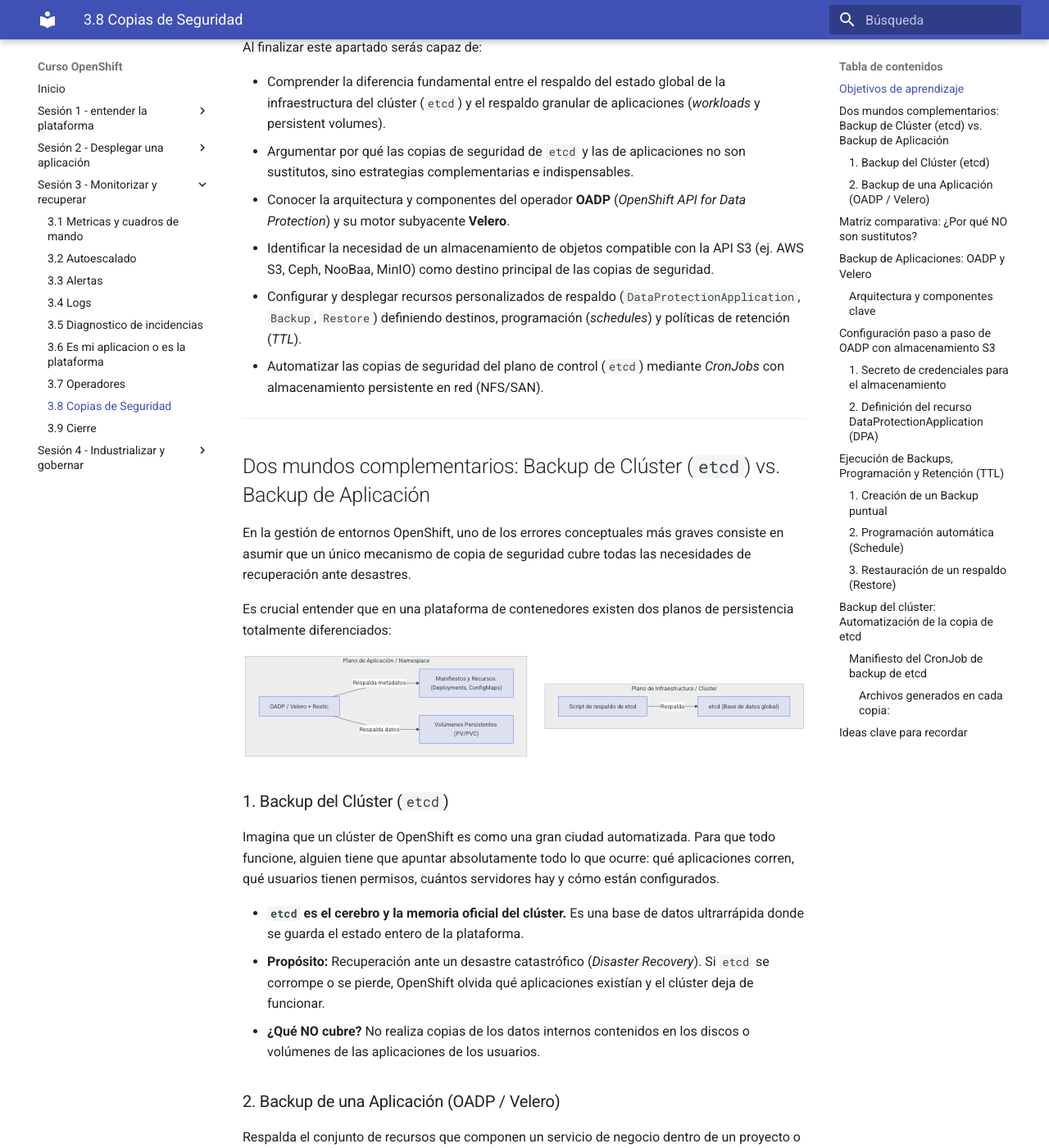
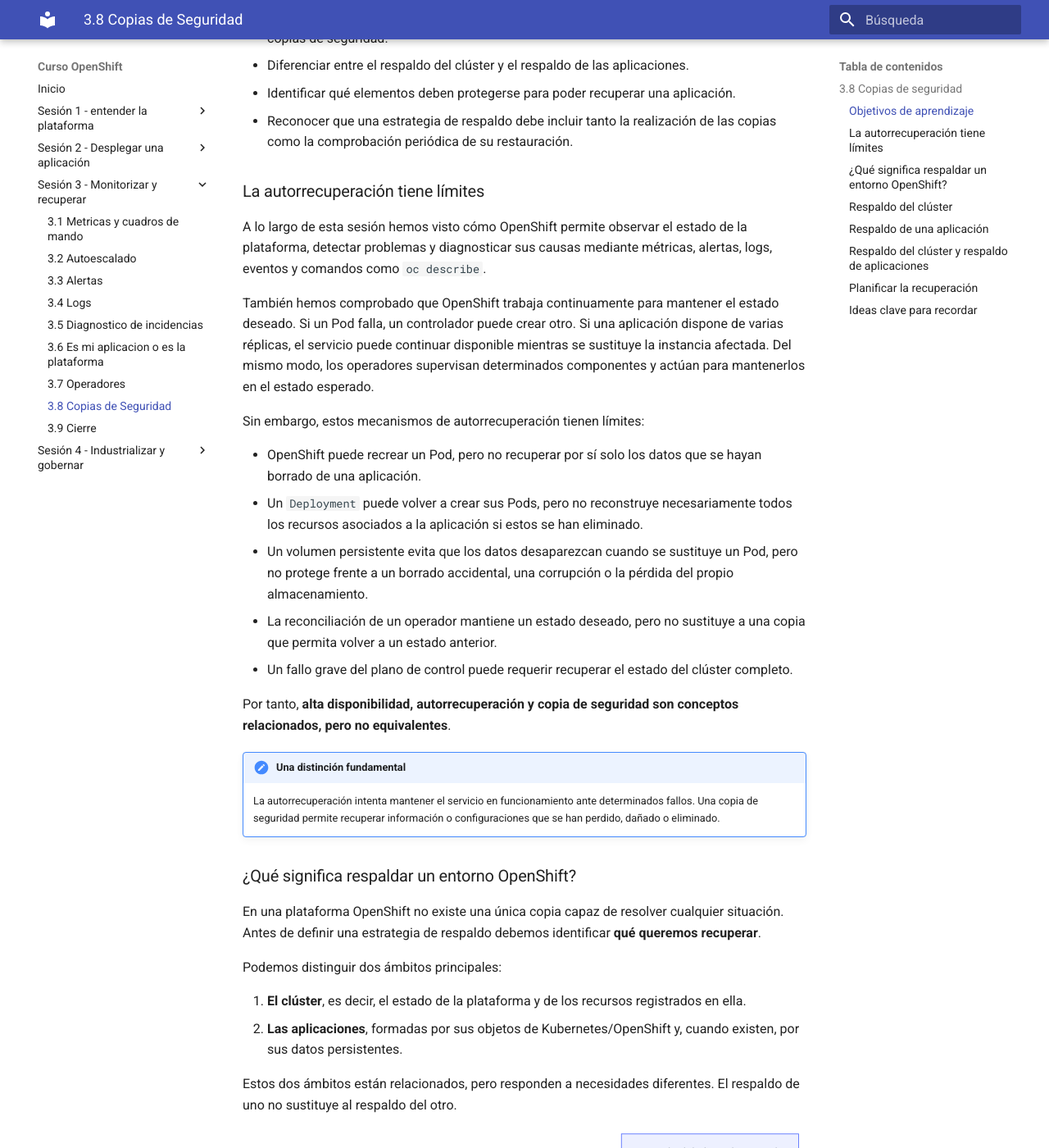
Before and after one commit to ieftraining/curso-openshift, an MkDocs documentation site: the page built from docs/sesion3/3.8 Copias de Seguridad.md, in a window 1280 px wide and 1400 px high, scrolled down 310 px. Shown: the whole window at 82% size. Built offline with MkDocs 1.6.1 and Material for MkDocs 9.7.7, drawn with Linux system fonts in a browser that asks for light colours; some of the changed text lies outside the part shown.

Commit message:
Add files via upload

````diff
--- a/docs/sesion3/3.8 Copias de Seguridad.md
+++ b/docs/sesion3/3.8 Copias de Seguridad.md
@@ -1,291 +1,163 @@
-# 3.8 Copias de seguridad: qué entra en un backup y qué no. OADP y Velero: destino, programación y retención. Backup del clúster (etcd) frente a backup de una aplicación — no son sustitutos ★
+## 3.8 Copias de seguridad
 
-## Objetivos de aprendizaje
+### Objetivos de aprendizaje
 
 Al finalizar este apartado serás capaz de:
 
-- Comprender la diferencia fundamental entre el respaldo del estado global de la infraestructura del clúster (`etcd`) y el respaldo granular de aplicaciones (*workloads* y persistent volumes).
-- Argumentar por qué las copias de seguridad de `etcd` y las de aplicaciones no son sustitutos, sino estrategias complementarias e indispensables.
-- Conocer la arquitectura y componentes del operador **OADP** (*OpenShift API for Data Protection*) y su motor subyacente **Velero**.
-- Identificar la necesidad de un almacenamiento de objetos compatible con la API S3 (ej. AWS S3, Ceph, NooBaa, MinIO) como destino principal de las copias de seguridad.
-- Configurar y desplegar recursos personalizados de respaldo (`DataProtectionApplication`, `Backup`, `Restore`) definiendo destinos, programación (*schedules*) y políticas de retención (*TTL*).
-- Automatizar las copias de seguridad del plano de control (`etcd`) mediante *CronJobs* con almacenamiento persistente en red (NFS/SAN).
+- Comprender por qué la autorrecuperación de OpenShift no sustituye a una estrategia de copias de seguridad.
+- Diferenciar entre el respaldo del clúster y el respaldo de las aplicaciones.
+- Identificar qué elementos deben protegerse para poder recuperar una aplicación.
+- Reconocer que una estrategia de respaldo debe incluir tanto la realización de las copias como la comprobación periódica de su restauración.
 
----
+### La autorrecuperación tiene límites
 
-## Dos mundos complementarios: Backup de Clúster (`etcd`) vs. Backup de Aplicación
+A lo largo de esta sesión hemos visto cómo OpenShift permite observar el estado de la plataforma, detectar problemas y diagnosticar sus causas mediante métricas, alertas, logs, eventos y comandos como `oc describe`.
 
-En la gestión de entornos OpenShift, uno de los errores conceptuales más graves consiste en asumir que un único mecanismo de copia de seguridad cubre todas las necesidades de recuperación ante desastres.
+También hemos comprobado que OpenShift trabaja continuamente para mantener el estado deseado. Si un Pod falla, un controlador puede crear otro. Si una aplicación dispone de varias réplicas, el servicio puede continuar disponible mientras se sustituye la instancia afectada. Del mismo modo, los operadores supervisan determinados componentes y actúan para mantenerlos en el estado esperado.
 
-Es crucial entender que en una plataforma de contenedores existen dos planos de persistencia totalmente diferenciados:
+Sin embargo, estos mecanismos de autorrecuperación tienen límites:
+
+- OpenShift puede recrear un Pod, pero no recuperar por sí solo los datos que se hayan borrado de una aplicación.
+- Un `Deployment` puede volver a crear sus Pods, pero no reconstruye necesariamente todos los recursos asociados a la aplicación si estos se han eliminado.
+- Un volumen persistente evita que los datos desaparezcan cuando se sustituye un Pod, pero no protege frente a un borrado accidental, una corrupción o la pérdida del propio almacenamiento.
+- La reconciliación de un operador mantiene un estado deseado, pero no sustituye a una copia que permita volver a un estado anterior.
+- Un fallo grave del plano de control puede requerir recuperar el estado del clúster completo.
+
+Por tanto, **alta disponibilidad, autorrecuperación y copia de seguridad son conceptos relacionados, pero no equivalentes**.
+
+!!! note "Una distinción fundamental"
+    La autorrecuperación intenta mantener el servicio en funcionamiento ante determinados fallos. Una copia de seguridad permite recuperar información o configuraciones que se han perdido, dañado o eliminado.
+
+### ¿Qué significa respaldar un entorno OpenShift?
+
+En una plataforma OpenShift no existe una única copia capaz de resolver cualquier situación. Antes de definir una estrategia de respaldo debemos identificar **qué queremos recuperar**.
+
+Podemos distinguir dos ámbitos principales:
+
+1. **El clúster**, es decir, el estado de la plataforma y de los recursos registrados en ella.
+2. **Las aplicaciones**, formadas por sus objetos de Kubernetes/OpenShift y, cuando existen, por sus datos persistentes.
+
+Estos dos ámbitos están relacionados, pero responden a necesidades diferentes. El respaldo de uno no sustituye al respaldo del otro.
+
+```mermaid
+flowchart LR
+    A[Entorno OpenShift] --> B[Respaldo del clúster]
+    A --> C[Respaldo de aplicaciones]
+
+    B --> D[Estado del plano de control]
+    B --> E[Recursos registrados en el clúster]
+
+    C --> F[Configuración y objetos de la aplicación]
+    C --> G[Datos persistentes]
+```
+
+### Respaldo del clúster
+
+OpenShift utiliza **etcd** para conservar el estado de los objetos gestionados por el plano de control. En etcd se registra, entre otra información, qué recursos existen en el clúster y cuál es su configuración.
+
+El respaldo del clúster está orientado a escenarios graves de recuperación, por ejemplo:
+
+- pérdida o corrupción del estado del plano de control;
+- fallo catastrófico de los nodos que lo componen;
+- necesidad de reconstruir el clúster conservando su estado anterior.
+
+Una copia de etcd permite proteger el estado del plano de control y de los recursos registrados en el clúster. Sin embargo, **no incluye por sí misma el contenido de los volúmenes persistentes utilizados por las aplicaciones**.
+
+Por este motivo, recuperar el estado del clúster no significa necesariamente haber recuperado también todos los datos de negocio.
+
+!!! warning "El respaldo de etcd no es un respaldo completo de las aplicaciones"
+    La copia puede conservar la definición de un `PersistentVolumeClaim`, pero eso no implica que contenga los datos almacenados en el volumen asociado.
+
+La realización y restauración de estas copias forma parte de la administración de la plataforma. En este curso no entraremos en el procedimiento técnico, pero sí debemos retener tres principios:
+
+- las copias deben realizarse de forma planificada;
+- deben almacenarse fuera del propio clúster o del componente que se pretende proteger;
+- el procedimiento de restauración debe estar documentado y probado.
+
+### Respaldo de una aplicación
+
+En apartados anteriores hemos desplegado aplicaciones y hemos trabajado con varios objetos de OpenShift. Esto permite comprender que **una aplicación no es únicamente un Pod**.
+
+Una aplicación puede estar formada por:
+
+- un `Deployment` que describe cómo deben ejecutarse sus Pods;
+- un `Service` que proporciona acceso estable dentro del clúster;
+- una `Route` que permite acceder desde el exterior;
+- `ConfigMap` y `Secret` que aportan configuración;
+- un `PersistentVolumeClaim` que solicita almacenamiento persistente;
+- otros recursos relacionados con permisos, políticas o funcionamiento de la aplicación.
+
+Además, la aplicación puede guardar información en uno o varios volúmenes persistentes. Por tanto, una estrategia de respaldo de aplicaciones debe considerar dos elementos:
+
+1. **Los objetos y la configuración de la aplicación.**
+2. **Los datos almacenados en sus volúmenes persistentes.**
+
+Respaldar solamente los objetos permitiría reconstruir la estructura de la aplicación, pero no recuperar sus datos. Respaldar solamente el volumen conservaría los datos, pero podría no ser suficiente para volver a desplegar la aplicación con la misma configuración.
 
 ```mermaid
 flowchart TD
-    subgraph ClusterLevel ["Plano de Infraestructura / Clúster"]
-        ETCD["etcd (Base de datos global)"]
-        ScriptETCD["Script de respaldo de etcd"]
-    end
+    A[Aplicación] --> B[Objetos y configuración]
+    A --> C[Datos persistentes]
 
-    subgraph AppLevel ["Plano de Aplicación / Namespace"]
-        K8sResources["Manifiestos y Recursos (Deployments, ConfigMaps)"]
-        PVData["Volúmenes Persistentes (PV/PVC)"]
-        OADP["OADP / Velero + Restic"]
-    end
+    B --> D[Deployment]
+    B --> E[Service y Route]
+    B --> F[ConfigMap y Secret]
+    B --> G[Otros recursos]
 
-    ScriptETCD -->|Respalda| ETCD
-    OADP -->|Respalda metadatos| K8sResources
-    OADP -->|Respalda datos| PVData
+    C --> H[Contenido de los volúmenes]
 ```
 
-### 1. Backup del Clúster (`etcd`)
-Imagina que un clúster de OpenShift es como una gran ciudad automatizada. Para que todo funcione, alguien tiene que apuntar absolutamente todo lo que ocurre: qué aplicaciones corren, qué usuarios tienen permisos, cuántos servidores hay y cómo están configurados.
+El respaldo de aplicaciones puede utilizarse, por ejemplo, para:
 
-* **`etcd` es el cerebro y la memoria oficial del clúster.** Es una base de datos ultrarrápida donde se guarda el estado entero de la plataforma.
-* **Propósito:** Recuperación ante un desastre catastrófico (*Disaster Recovery*). Si `etcd` se corrompe o se pierde, OpenShift olvida qué aplicaciones existían y el clúster deja de funcionar.
-* **¿Qué NO cubre?** No realiza copias de los datos internos contenidos en los discos o volúmenes de las aplicaciones de los usuarios.
+- recuperar una aplicación o un proyecto eliminado accidentalmente;
+- restaurar sus datos después de una corrupción o un error;
+- volver a un punto anterior cuando sea necesario;
+- trasladar una aplicación entre clústeres, siempre que la solución y el almacenamiento utilizados sean compatibles.
 
-### 2. Backup de una Aplicación (OADP / Velero)
-Respalda el conjunto de recursos que componen un servicio de negocio dentro de un proyecto o namespace, junto con la información almacenada en sus volúmenes de datos.
+En OpenShift, **OADP** (_OpenShift API for Data Protection_) proporciona una solución para coordinar la protección y recuperación de aplicaciones. En este apartado no estudiaremos su instalación ni su configuración interna. Lo importante es comprender que este tipo de solución permite seleccionar aplicaciones o proyectos y proteger tanto sus recursos como, según la configuración y las capacidades del almacenamiento, sus datos persistentes.
 
-- **Propósito:** Recuperar una aplicación concreta borrada por error, migrar un proyecto entre clústeres o restaurar una base de datos a un punto anterior.
-- **¿Qué NO cubre?** No sirve para reconstruir la infraestructura base de OpenShift si los servidores principales colapsan.
+### Respaldo del clúster y respaldo de aplicaciones
 
----
+| Criterio | Respaldo del clúster | Respaldo de aplicaciones |
+|---|---|---|
+| **Qué protege** | El estado del plano de control y de los recursos registrados en el clúster. | Los objetos que forman una aplicación y sus datos persistentes. |
+| **Ámbito** | Global, orientado a la recuperación de la plataforma. | Granular, orientado a una o varias aplicaciones o proyectos. |
+| **Escenario habitual** | Pérdida grave o corrupción del estado del clúster. | Borrado accidental, corrupción de datos, recuperación o traslado de una aplicación. |
+| **Datos de los volúmenes** | No protege por sí mismo su contenido. | Deben incluirse expresamente en la estrategia de respaldo. |
+| **Responsabilidad principal** | Administración de la plataforma. | Debe coordinarse entre administración de la plataforma y responsables de las aplicaciones. |
 
-## Matriz comparativa: ¿Por qué NO son sustitutos?
+!!! tip "Son estrategias complementarias"
+    El respaldo del clúster permite recuperar el estado de la plataforma. El respaldo de aplicaciones permite recuperar sus recursos y sus datos. Una estrategia completa debe contemplar ambos niveles según las necesidades del entorno.
 
-| Criterio | Backup del clúster (`etcd`) | Backup de aplicación (OADP / Velero) |
-| :--- | :--- | :--- |
-| **Objeto respaldado** | Base de datos `etcd` del plano de control. | Objetos del namespace (Deployments, PVCs, Secrets) y datos de volúmenes. |
-| **Ámbito** | Global (Todo el clúster). | Granular (Proyectos/Namespaces seleccionados). |
-| **Respaldo de datos en PVCs** | **NO** (Solo guarda los metadatos del PVC, no su contenido). | **SÍ** (Mediante copias a nivel de archivos con Restic/Kopia). |
-| **Frecuencia típica** | Diaria / Horaria (Automática). | Según el RPO de cada aplicación de negocio. |
-| **Destino de almacenamiento** | Almacenamiento externo en red (NFS, SAN). | Almacenamiento de objetos compatible con S3. |
-| **Escenario de uso** | Fallo total de los nodos principales (*masters*). | Borrado accidental de un namespace o migración de app. |
+### Planificar la recuperación
 
-!!! warning "Principio fundamental de operación"
-    Un backup de `etcd` no te permitirá restaurar una tabla borrada por error en una base de datos de un desarrollador.
+Una estrategia de copias de seguridad no consiste únicamente en ejecutar una herramienta. Debe partir de las necesidades reales de recuperación.
 
-    Por su parte, un backup de OADP no te permitirá levantar un clúster desde cero si la infraestructura base colapsa. **Ambos sistemas son indispensables y complementarios.**
+Antes de definirla conviene responder, al menos, a estas preguntas:
 
----
+- **¿Qué debemos recuperar?** El clúster completo, una aplicación, un proyecto o determinados datos.
+- **¿Hasta qué momento debemos poder retroceder?** No todas las aplicaciones admiten la misma pérdida de información.
+- **¿Cuánto tiempo puede permanecer indisponible el servicio?** La restauración debe ser compatible con las necesidades de la organización.
+- **¿Dónde se almacenan las copias?** Deben conservarse en una ubicación independiente y suficientemente protegida.
+- **¿Quién es responsable de realizarlas y verificarlas?** Las responsabilidades deben estar claramente definidas.
+- **¿Se ha probado la restauración?** Una copia que nunca se ha restaurado no ofrece garantías suficientes de recuperación.
 
-## Backup de Aplicaciones: OADP y Velero
+Estas preguntas suelen relacionarse con dos objetivos:
 
-Red Hat proporciona la solución **OADP** (*OpenShift API for Data Protection*), un operador certificado disponible en OperatorHub que empaqueta y extiende la herramienta de código abierto **Velero** junto con integraciones nativas para OpenShift.
+- **RPO** (_Recovery Point Objective_): cantidad máxima de información que la organización puede aceptar perder, expresada normalmente como un periodo de tiempo.
+- **RTO** (_Recovery Time Objective_): tiempo máximo previsto para recuperar el servicio después de una interrupción.
 
-```mermaid
-flowchart LR
-    subgraph OpenShift ["OpenShift Cluster"]
-        OADPOp["OADP Operator"] --> DPA["DataProtectionApplication"]
-        DPA --> VeleroPod["Velero Pod"]
-        DPA --> ResticDaemonSet["Restic DaemonSet"]
-    end
+Por ejemplo, si una aplicación admite perder como máximo una hora de información, su estrategia de respaldo debe permitir recuperar un estado con una antigüedad no superior a ese periodo. Si, además, debe volver a estar disponible en cuatro horas, el procedimiento de restauración debe poder completarse dentro de ese tiempo.
 
-    subgraph StorageBackend ["Destino Externo"]
-        S3["Object Storage compatible con S3<br>(AWS S3, Ceph, MinIO, etc.)"]
-    end
+No es necesario profundizar ahora en el diseño de estos objetivos. Lo importante es comprender que **la frecuencia de las copias y el procedimiento de restauración deben responder a necesidades concretas**, no aplicarse de la misma forma a todas las aplicaciones.
 
-    VeleroPod -->|Exporta manifiestos YAML| S3
-    ResticDaemonSet -->|Transfiere bloques de PVCs| S3
-```
-
-### Arquitectura y componentes clave
-
-- **OADP Operator:** Gestiona el ciclo de vida de las herramientas de respaldo en el clúster.
-- **Velero:** Componente central que interactúa con la API para capturar los metadatos y definiciones de los recursos.
-- **Restic / Kopia:** Agentes encargados de realizar copias de seguridad de los datos de los volúmenes persistentes a nivel de archivos.
-- **Object Storage (S3):** El destino obligatorio donde Velero y Restic depositan las copias. *(Nota: El protocolo subyacente debe ser compatible con la API **S3**, pudiendo utilizarse múltiples proveedores como AWS S3, Ceph, NooBaa o MinIO).*
-
----
-
-## Configuración paso a paso de OADP con almacenamiento S3
-
-### 1. Secreto de credenciales para el almacenamiento
-Se registra un `Secret` en el namespace `openshift-adp` con las claves de acceso al almacenamiento de objetos:
-
-```yaml
-apiVersion: v1
-kind: Secret
-metadata:
-  name: cloud-credentials-s3
-  namespace: openshift-adp
-type: Opaque
-stringData:
-  cloud: |
-    [default]
-    aws_access_key_id=s3-access-key
-    aws_secret_access_key=s3-secret-key
-```
-
-### 2. Definición del recurso `DataProtectionApplication` (DPA)
-El manifiesto `DPA` conecta Velero con el bucket S3 y activa Restic para los volúmenes:
-
-```yaml
-apiVersion: oadp.openshift.io/v1alpha1
-kind: DataProtectionApplication
-metadata:
-  name: velero-s3-config
-  namespace: openshift-adp
-spec:
-  backupLocations:
-    - velero:
-        config:
-          insecureSkipTLSVerify: 'false'
-          region: us-east-1
-          s3ForcePathStyle: 'true'
-          s3Url: '[https://s3.eu-central-1.amazonaws.com](https://s3.eu-central-1.amazonaws.com)'
-        credential:
-          key: cloud
-          name: cloud-credentials-s3
-        default: true
-        objectStorage:
-          bucket: bucket-backups-openshift
-          prefix: velero-data
-        provider: aws
-  configuration:
-    restic:
-      enable: true
-    velero:
-      defaultPlugins:
-        - openshift
-        - aws
-```
-
----
-
-## Ejecución de Backups, Programación y Retención (TTL)
-
-Una vez configurado OADP, los respaldos y restauraciones se gestionan mediante recursos personalizados.
-
-### 1. Creación de un Backup puntual
-Para respaldar un proyecto concreto (`test-app`) con un periodo de retención (*TTL*) de 30 días:
-
-```yaml
-apiVersion: velero.io/v1
-kind: Backup
-metadata:
-  name: backup-test-app-v1
-  namespace: openshift-adp
-spec:
-  includedNamespaces:
-    - test-app
-  defaultVolumesToRestic: true
-  snapshotVolumes: true
-  storageLocation: velero-s3-config-1
-  ttl: 720h0m0s
-```
-
-### 2. Programación automática (*Schedule*)
-Para automatizar copias periódicas mediante sintaxis Cron:
-
-```yaml
-apiVersion: velero.io/v1
-kind: Schedule
-metadata:
-  name: schedule-diario-test-app
-  namespace: openshift-adp
-spec:
-  schedule: "0 2 * * *"
-  template:
-    includedNamespaces:
-      - test-app
-    defaultVolumesToRestic: true
-    ttl: 168h0m0s
-```
-
-### 3. Restauración de un respaldo (*Restore*)
-Para recuperar un backup y opcionalmente moverlo a un nuevo namespace (`test-app-restaurado`):
-
-```yaml
-apiVersion: velero.io/v1
-kind: Restore
-metadata:
-  name: restore-test-app
-  namespace: openshift-adp
-spec:
-  backupName: backup-test-app-v1
-  includedNamespaces:
-    - test-app
-  namespaceMapping:
-    test-app: test-app-restaurado
-  restorePVs: true
-```
-
----
-
-## Backup del clúster: Automatización de la copia de `etcd`
-
-Dado que `etcd` reside de forma interna en los servidores principales del clúster (*nodos master*), sus copias de seguridad no se realizan con Velero. En su lugar, OpenShift incluye de serie un **script oficial de respaldo** integrado en sus herramientas internas de administración.
-
-Para automatizar esta tarea sin intervención humana, la práctica habitual consiste en desplegar un **CronJob** con privilegios que ejecute dicho script periódicamente y guarde la instantánea resultante en un volumen de almacenamiento en red externo (NFS/SAN).
-
-```mermaid
-flowchart TD
-    A["CronJob de etcd"] -->|Ejecuta cada noche| B["Pod de Backup"]
-    B -->|Conexión interna| C["Nodo Master de OpenShift"]
-    C -->|Script oficial de respaldo| D["Genera Snapshot .db"]
-    D -->|Mueve archivos| E["Volumen Externo NFS / SAN"]
-```
-
-### Manifiesto del `CronJob` de backup de `etcd`
-
-```yaml
-apiVersion: batch/v1
-kind: CronJob
-metadata:
-  name: cronjob-etcd-backup
-  namespace: openshift-etcd
-spec:
-  schedule: "0 2 * * *"
-  concurrencyPolicy: Forbid
-  jobTemplate:
-    spec:
-      template:
-        spec:
-          nodeSelector:
-            node-role.kubernetes.io/master: ''
-          restartPolicy: OnFailure
-          serviceAccountName: installer-sa
-          hostNetwork: true
-          containers:
-            - name: etcd-backup
-              image: registry.redhat.io/openshift4/ose-cli:latest
-              command:
-                - /bin/bash
-                - '-c'
-                - >-
-                  oc get no -l node-role.kubernetes.io/master --no-headers -o name | head -n 1 | xargs -I {} -- oc debug {} -- bash -c 'chroot /host sudo -E /usr/local/bin/cluster-backup.sh /home/core/backup' ;
-                  mv /home/core/backup/* /etcd-backup/;
-                  find /etcd-backup/ -type f -mtime +30 -exec rm {} \;
-              securityContext:
-                privileged: true
-                runAsUser: 0
-              volumeMounts:
-                - name: host-backup
-                  mountPath: /home/core/backup
-                - name: etcd-pvc-storage
-                  mountPath: /etcd-backup
-          volumes:
-            - name: host-backup
-              hostPath:
-                path: /home/core/backup
-            - name: etcd-pvc-storage
-              persistentVolumeClaim:
-                claimName: backup-etcd-pvc
-```
-
-#### Archivos generados en cada copia:
-1. `snapshot_<timestamp>.db`: La instantánea binaria de la base de datos `etcd`.
-2. `static_kuberesources_<timestamp>.tar.gz`: Manifiestos estáticos del plano de control necesarios para reconstruir el clúster.
-
----
-
-## Ideas clave para recordar
+### Ideas clave para recordar
 
 !!! tip "Resumen"
-    - **No sustitución:** El backup de `etcd` salva el cerebro y la memoria del clúster; OADP/Velero salva las aplicaciones de los usuarios y sus datos. Ambos son imprescindibles.
-    - **OADP** es el operador de Red Hat que integra **Velero** y **Restic** para orquestar la copia de seguridad de proyectos de forma sencilla.
-    - OADP requiere un almacenamiento de objetos compatible con la API **S3** (como AWS S3, Ceph, NooBaa o MinIO).
-    - Los metadatos de las aplicaciones se guardan con Velero y los volúmenes persistentes se copian mediante Restic.
-    - El backup del clúster (`etcd`) se automatiza mediante un **CronJob** que ejecuta el script oficial de OpenShift y vuelca la instantánea en un almacenamiento externo seguro.
+    - OpenShift puede recrear determinados recursos, pero la autorrecuperación no sustituye a una copia de seguridad.
+    - El respaldo del clúster y el respaldo de aplicaciones tienen objetivos diferentes y son complementarios.
+    - La copia de etcd protege el estado del plano de control y de los recursos registrados, pero no contiene por sí misma los datos de los volúmenes persistentes.
+    - Una aplicación está formada por objetos de OpenShift y, en muchos casos, por datos persistentes. Ambos elementos deben considerarse en su recuperación.
+    - OADP permite coordinar la protección de aplicaciones, pero su configuración técnica queda fuera del alcance de este apartado.
+    - Una estrategia de respaldo debe definir qué se protege, con qué frecuencia, dónde se conservan las copias y cómo se comprueba la restauración.
+    - Una copia de seguridad solo resulta útil si puede restaurarse correctamente.
````
